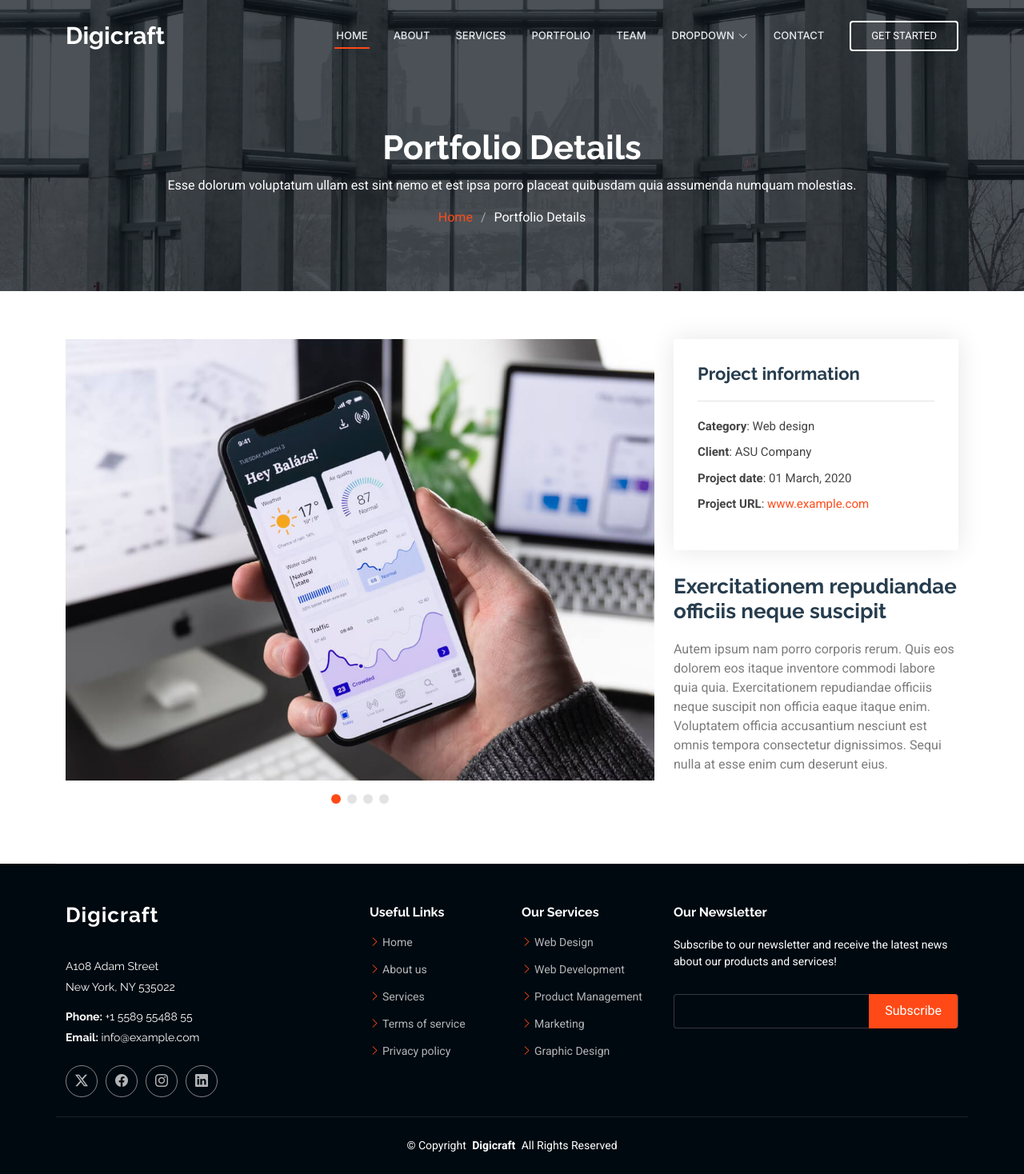
After one commit to MuliJob/digicraft_official_website, a Django app: page /portfolio-details in a window 1280 px wide. The commit adds this page. Shown: the whole page at 80% size. Run offline with Django 5.2, Linux system fonts and the light colour scheme; some libraries are stand-ins or nearby versions.

Commit message:
added portfolio details page

```diff
--- /dev/null
+++ b/official_website/templates/portfolio-details.html
@@ -0,0 +1,102 @@
+{% extends 'layout.html' %}
+{% load static %}
+{% block content %}
+<style>
+  .page-title{
+    background-image: url("{% static 'resources/img/page-title-bg.webp' %}");
+  }
+</style>
+<body class="portfolio-details-page">
+  <main class="main">
+
+    <!-- Page Title -->
+    <div class="page-title dark-background" data-aos="fade">
+      <div class="container position-relative">
+        <h1>Portfolio Details</h1>
+        <p>Esse dolorum voluptatum ullam est sint nemo et est ipsa porro placeat quibusdam quia assumenda numquam molestias.</p>
+        <nav class="breadcrumbs">
+          <ol>
+            <li><a href="{% url 'index' %}">Home</a></li>
+            <li class="current">Portfolio Details</li>
+          </ol>
+        </nav>
+      </div>
+    </div><!-- End Page Title -->
+
+    <!-- Portfolio Details Section -->
+    <section id="portfolio-details" class="portfolio-details section">
+
+      <div class="container" data-aos="fade-up" data-aos-delay="100">
+
+        <div class="row gy-4">
+
+          <div class="col-lg-8">
+            <div class="portfolio-details-slider swiper init-swiper">
+
+              <script type="application/json" class="swiper-config">
+                {
+                  "loop": true,
+                  "speed": 600,
+                  "autoplay": {
+                    "delay": 5000
+                  },
+                  "slidesPerView": "auto",
+                  "pagination": {
+                    "el": ".swiper-pagination",
+                    "type": "bullets",
+                    "clickable": true
+                  }
+                }
+              </script>
+
+              <div class="swiper-wrapper align-items-center">
+
+                <div class="swiper-slide">
+                  <img src="{% static 'resources/img/portfolio/app-1.jpg' %}" alt="">
+                </div>
+
+                <div class="swiper-slide">
+                  <img src="{% static 'resources/img/portfolio/product-1.jpg' %}" alt="">
+                </div>
+
+                <div class="swiper-slide">
+                  <img src="{% static 'resources/img/portfolio/branding-1.jpg' %}" alt="">
+                </div>
+
+                <div class="swiper-slide">
+                  <img src="{% static 'resources/img/portfolio/books-1.jpg' %}" alt="">
+                </div>
+
+              </div>
+              <div class="swiper-pagination"></div>
+            </div>
+          </div>
+
+          <div class="col-lg-4">
+            <div class="portfolio-info" data-aos="fade-up" data-aos-delay="200">
+              <h3>Project information</h3>
+              <ul>
+                <li><strong>Category</strong>: Web design</li>
+                <li><strong>Client</strong>: ASU Company</li>
+                <li><strong>Project date</strong>: 01 March, 2020</li>
+                <li><strong>Project URL</strong>: <a href="#">www.example.com</a></li>
+              </ul>
+            </div>
+            <div class="portfolio-description" data-aos="fade-up" data-aos-delay="300">
+              <h2>Exercitationem repudiandae officiis neque suscipit</h2>
+              <p>
+                Autem ipsum nam porro corporis rerum. Quis eos dolorem eos itaque inventore commodi labore quia quia. Exercitationem repudiandae officiis neque suscipit non officia eaque itaque enim. Voluptatem officia accusantium nesciunt est omnis tempora consectetur dignissimos. Sequi nulla at esse enim cum deserunt eius.
+              </p>
+            </div>
+          </div>
+
+        </div>
+
+      </div>
+
+    </section><!-- /Portfolio Details Section -->
+
+  </main>
+
+</body>
+{% endblock content %}
--- a/official_website/templates/service-details.html
+++ b/official_website/templates/service-details.html
@@ -16,7 +16,7 @@
         <p>Esse dolorum voluptatum ullam est sint nemo et est ipsa porro placeat quibusdam quia assumenda numquam molestias.</p>
         <nav class="breadcrumbs">
           <ol>
-            <li><a href="index.html">Home</a></li>
+            <li><a href="{% url 'index' %}">Home</a></li>
             <li class="current">Service Details</li>
           </ol>
         </nav>
--- a/official_website/urls.py
+++ b/official_website/urls.py
@@ -3,5 +3,6 @@ from . import views
 
 urlpatterns = [
   path('', views.index, name='index'),
-  path('services-details', views.service_detail, name='service_detail')
+  path('services-details', views.service_detail, name='service_detail'),
+  path('portfolio-details', views.portfolio_detail, name='portfolio_detail')
 ]
--- a/official_website/views.py
+++ b/official_website/views.py
@@ -6,3 +6,6 @@ def index(request):
 
 def service_detail(request):
   return render(request, 'service-details.html')
+
+def portfolio_detail(request):
+  return render(request, 'portfolio-details.html')
```
Also changed, not shown: official_website/templates/index.html (+12 -12 lines).
